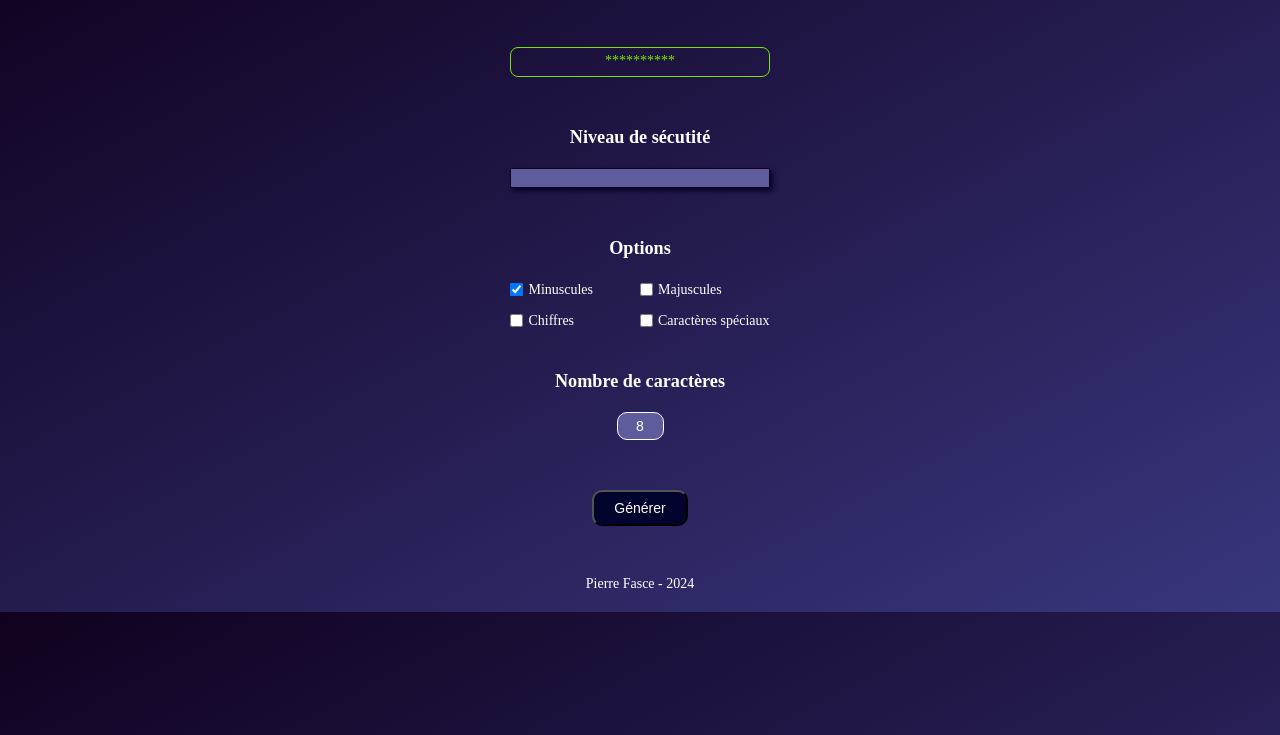
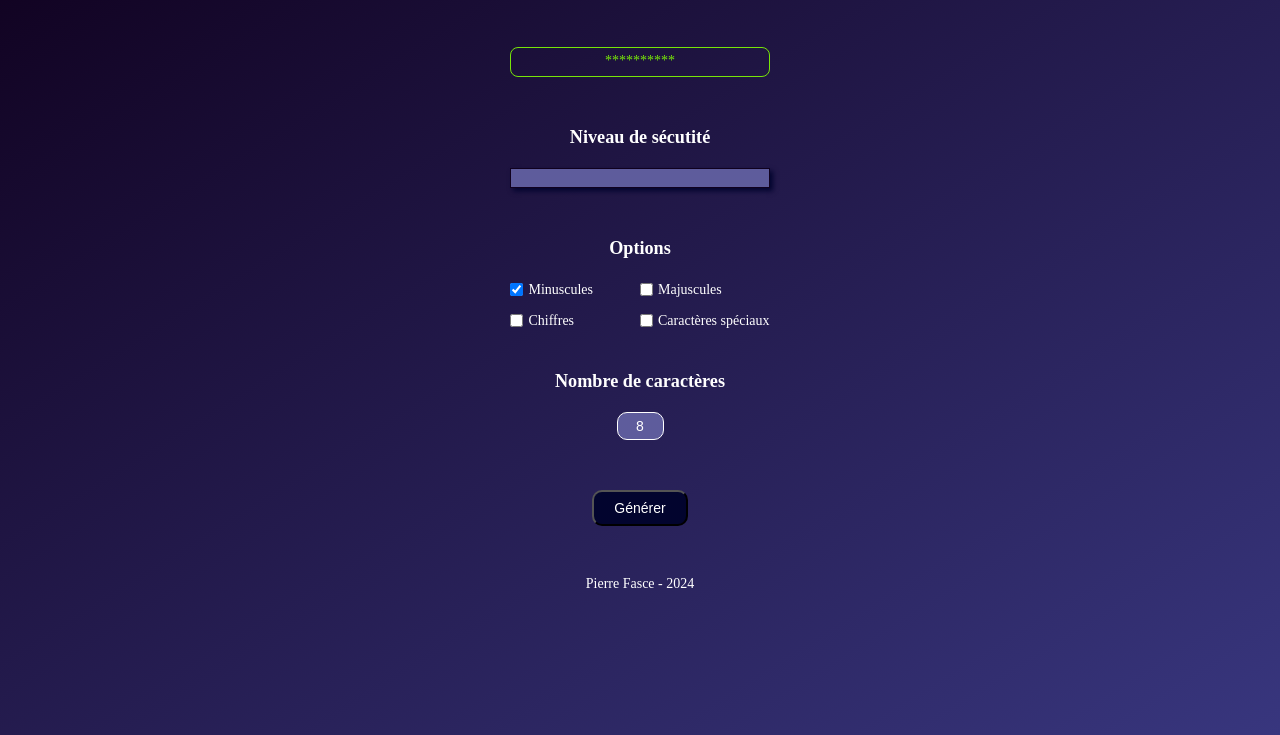
Before and after one commit to Piero13/P15_toolbox, a website: page index.html in a window 1280 px wide. Shown: the part 65-800 px from the top of the page. Drawn offline with Linux system fonts and the light colour scheme.

Commit message:
correction bug affichage hauteur

```diff
--- a/main.scss
+++ b/main.scss
@@ -37,6 +37,7 @@ h2 {
 body {
     width: 100%;
     min-width: 320px;
+    min-height: 100svh;
     display: flex;
     justify-content: center;
     background: linear-gradient(to top left, #38367E, #10011F);
```
Also changed, not shown: main.css, 1 other file.
